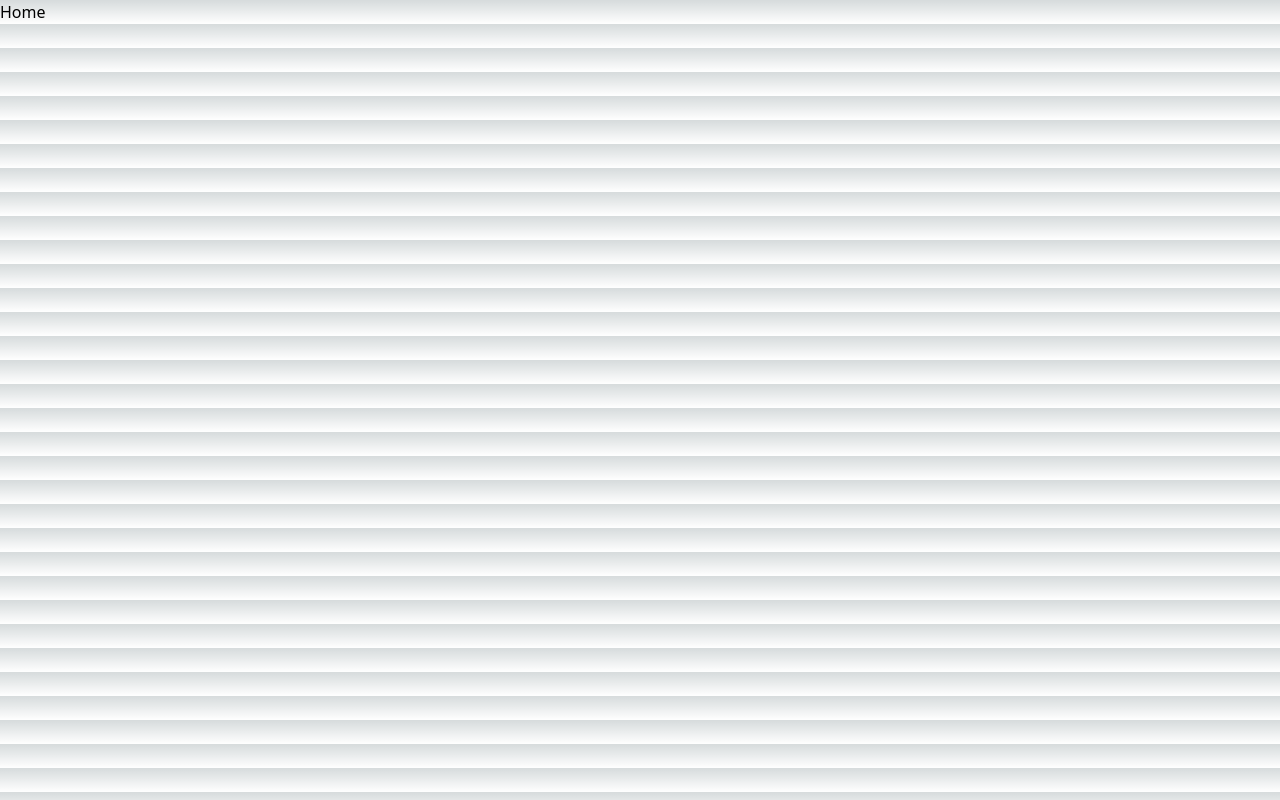
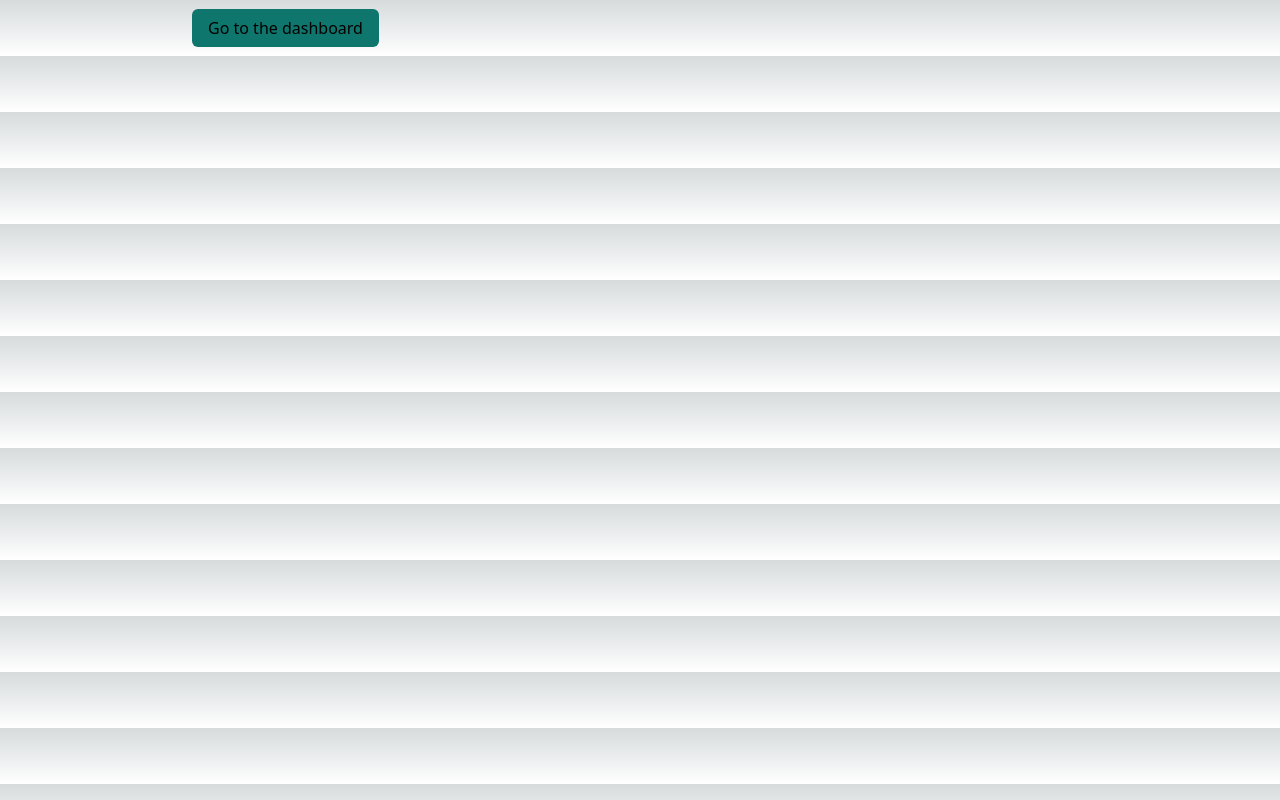
Before and after one commit to micessien/nextjs-projects, a Next.js app: page / in a window 1280 px wide. Built offline with nearby package versions, Linux system fonts and the light colour scheme.

Commit message:
Design button

```diff
--- a/app/page.tsx
+++ b/app/page.tsx
@@ -1,7 +1,9 @@
+import Link from "next/link"
+
 export default function Home() {
   return (
-    <main>
-      <h1>Home</h1>
+    <main className="py-4 px-48">
+      <Link href={"/dashboard"} className="bg-teal-700 text-black font-medium py-2 px-4 rounded-md">Go to the dashboard</Link>
     </main>
   )
 }
```
